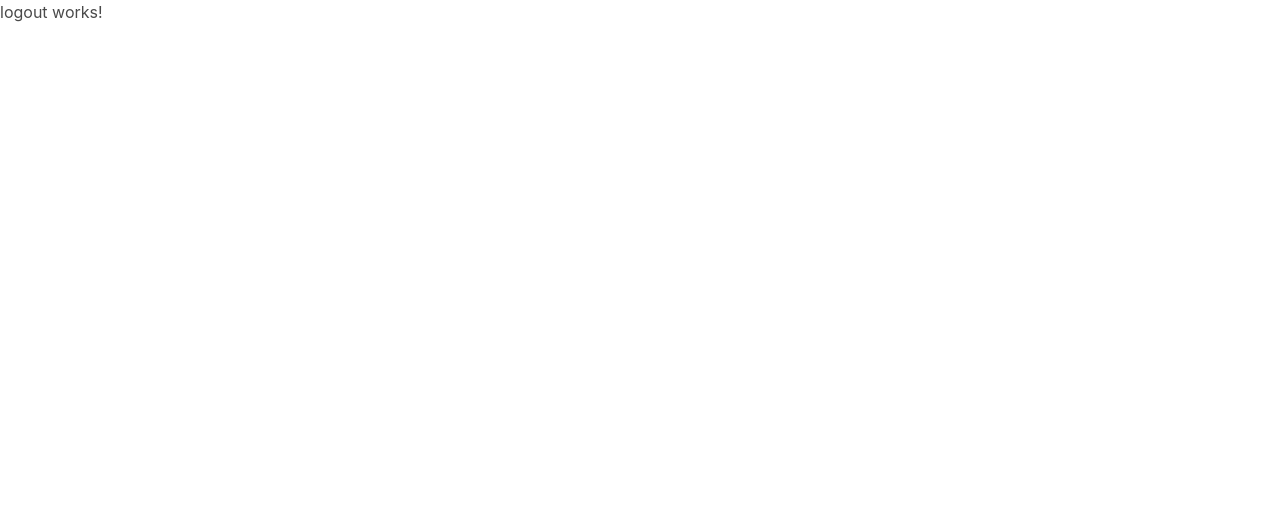
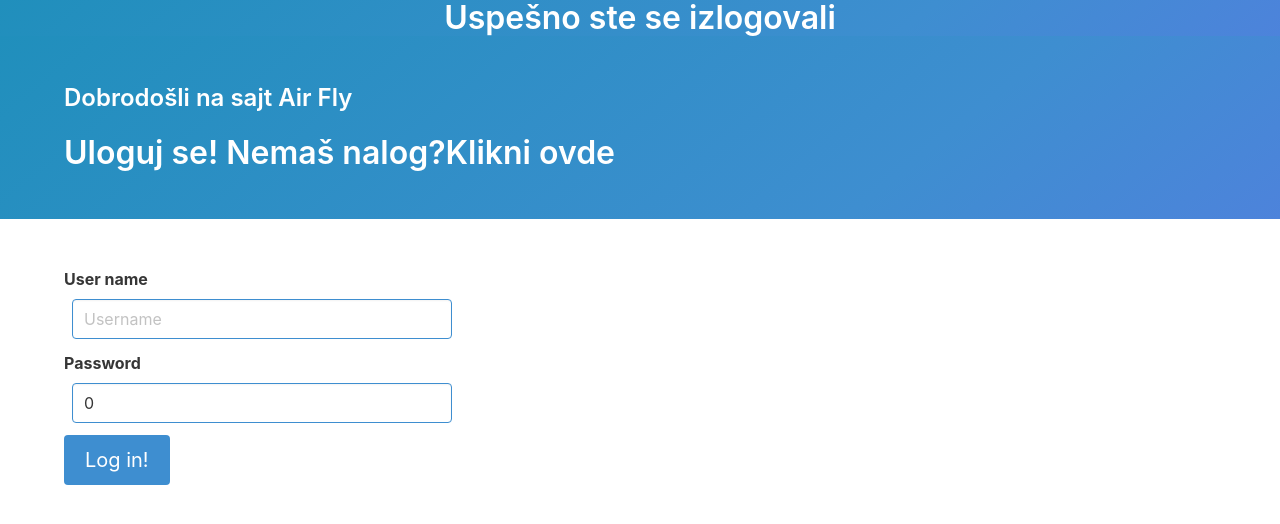
Before and after one commit to Nikola99NS/airFlyPRIS, an Angular app in the folder front/: page /logout in a window 1280 px wide. Shown: the top 524 px of the page. Built offline with nearby package versions, Linux system fonts and the light colour scheme.

Commit message:
@T4638:R

```diff
--- a/front/src/app/login/login.component.html
+++ b/front/src/app/login/login.component.html
@@ -1 +1,35 @@
-Tamara je na redu
+<section class="hero is-info is-bold">
+    <div class="hero-body">
+        <div class="container">
+            <h1 class="title is-4">Dobrodošli na sajt Air Fly</h1>
+            <h1 class="title">Uloguj se! Nemaš nalog?<a href="http://localhost:4200/register">Klikni ovde</a><i class="fa fa-mouse-pointer px-2"></i></h1>
+
+        </div>
+    </div>
+</section>
+<div class="main">
+    <section class="section">
+        <div class="container">
+            <form (ngSubmit)="login()">
+
+                <div class="field">
+                    <label class="label">User name</label><i class="fa fa-user fa-2x px-1"></i>
+                    <input class="input is-info" style="width: 33%;" type="text" placeholder="Username" required name="username" [(ngModel)]="username">
+                </div>
+
+                <div class="field">
+                    <label class="label">Password </label><i class="fa fa-user fa-2x px-1"></i>
+                    <input class="input is-info" style="width: 33%;" type="number" placeholder="Password" required name="password" [(ngModel)]="password">
+                </div>
+
+
+                <button type="submit" class="button is-medium is-info">
+        Log in!
+
+     </button>
+            </form>
+
+        </div>
+    </section>
+    <br><br><br><br><br><br><br><br><br>
+</div>
--- a/front/src/app/logout/logout.component.html
+++ b/front/src/app/logout/logout.component.html
@@ -1 +1,4 @@
-<p>logout works!</p>
+<div class="hero is-info is-bold">
+    <h3 class="title is-3 has-text-centered">Uspešno ste se izlogovali</h3>
+</div>
+<app-login></app-login>
```
